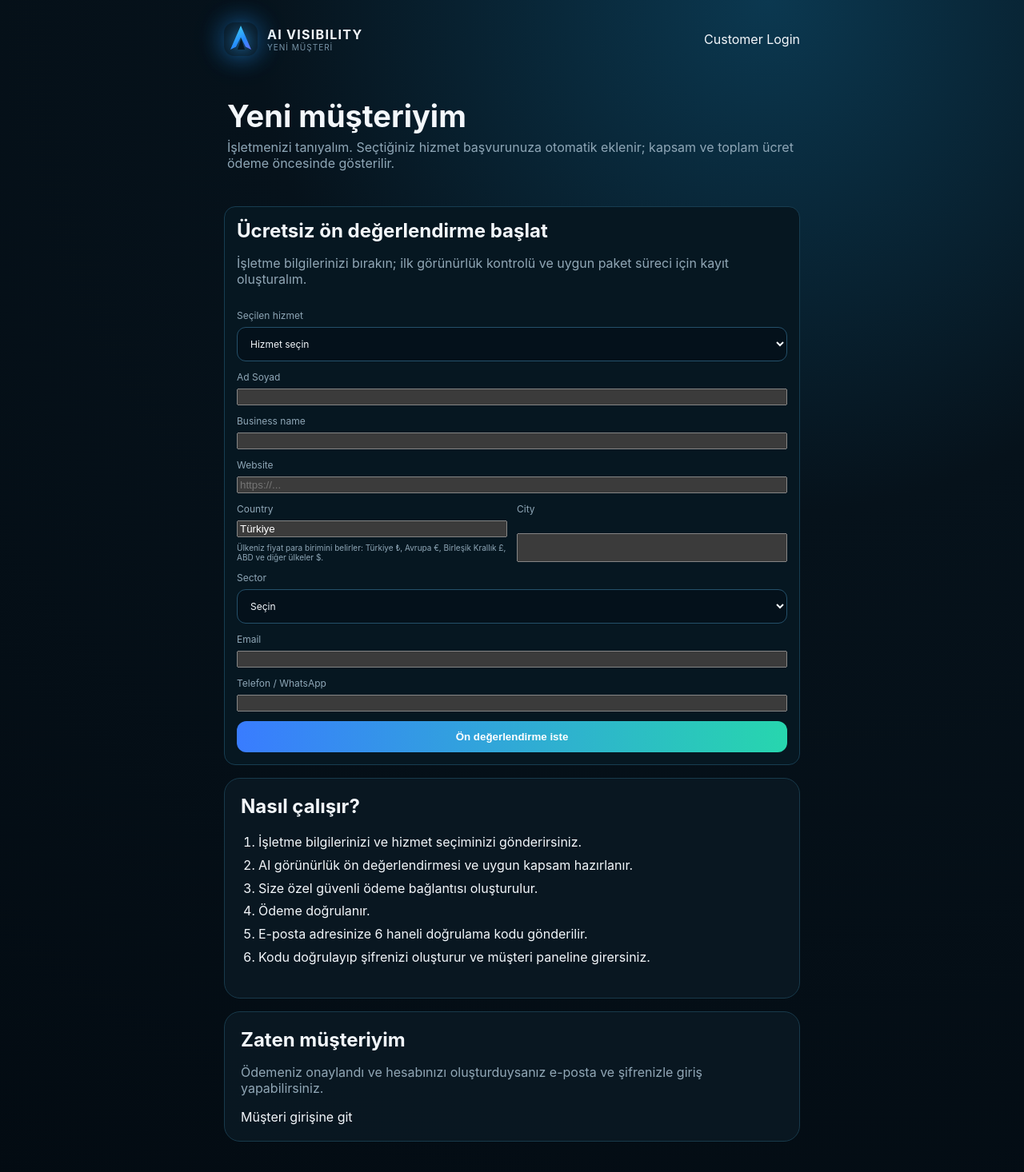
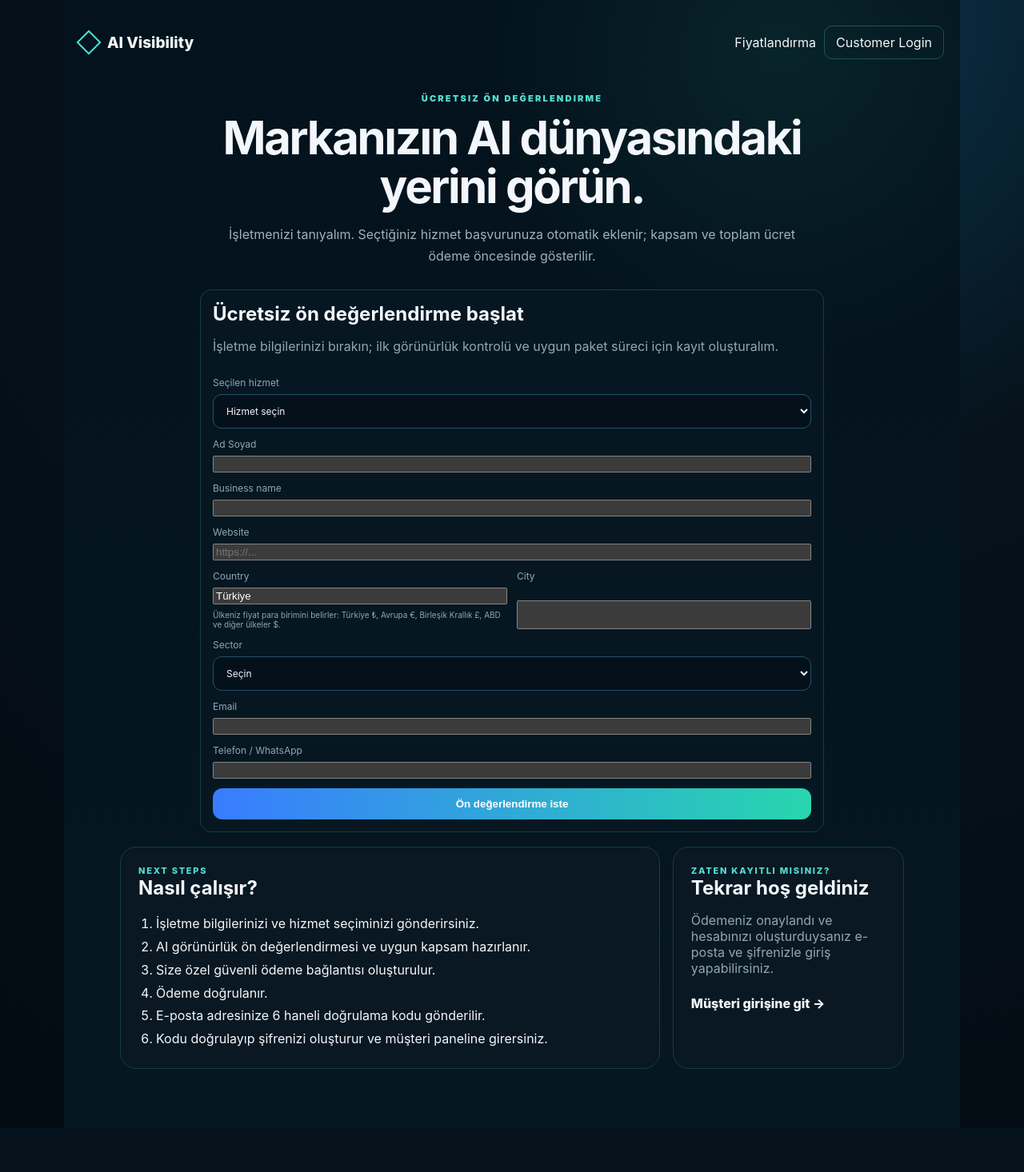
Before and after one commit to mehmetozan-5858/ai-visibility, a Next.js app: page /yeni-musteri in a window 1280 px wide. Shown: the top 1466 px of the page at 80% size. After the commit the page ends 1411 px from the top, so only its background shows below. Built offline with nearby package versions, Linux system fonts and the light colour scheme.

Commit message:
feat: align new customer onboarding with premium public site

```diff
--- a/app/yeni-musteri/page.js
+++ b/app/yeni-musteri/page.js
@@ -7,11 +7,19 @@ export default async function NewCustomerPage({searchParams}){
   const p=await searchParams;const service=allowed.has(String(p?.service||""))?String(p.service):"";const country=String(p?.country||"").slice(0,120);
   const en=country&&!/^(Türkiye|Turkey|TR)$/i.test(country);const language=en?"en":"tr";
   const prices=Object.fromEntries([["TRY","Türkiye"],["EUR","Germany"],["GBP","United Kingdom"],["USD","United States"]].map(([currency,country])=>[currency,[...allowed].map(service=>servicePrice({service,country,language}))]));
-  return <main style={{maxWidth:760,margin:"0 auto",padding:"28px 20px 60px"}}>
-    <header className="top" style={{marginBottom:24}}><Link href="/demo" className="brand"><span className="logo">A</span><div><strong>AI VISIBILITY</strong><small>{en?"NEW CUSTOMER":"YENİ MÜŞTERİ"}</small></div></Link><Link href="/musteri-giris" style={{textDecoration:"none"}}>{en?"Customer Login":"Müşteri Girişi"}</Link></header>
-    <section className="page-head"><div><h1>{en?"I’m a new customer":"Yeni müşteriyim"}</h1><p>{en?"Tell us about your business. Your chosen service is included in your application; scope and total price are shown before payment.":"İşletmenizi tanıyalım. Seçtiğiniz hizmet başvurunuza otomatik eklenir; kapsam ve toplam ücret ödeme öncesinde gösterilir."}</p></div></section>
-    <NewCustomerLeadForm initialService={service} initialCountry={country} initialLanguage={language} prices={prices}/>
-    <section className="panel" style={{marginBottom:16}}><h2>{en?"How it works":"Nasıl çalışır?"}</h2><ol style={{lineHeight:1.8,paddingLeft:22}}>{(en?["Submit your business details and selected service.","We prepare an appropriate review and scope.","You receive a secure payment link.","Payment is verified.","A six-digit verification code is sent to your email.","Verify the code, set your password and sign in to your customer portal."]:["İşletme bilgilerinizi ve hizmet seçiminizi gönderirsiniz.","AI görünürlük ön değerlendirmesi ve uygun kapsam hazırlanır.","Size özel güvenli ödeme bağlantısı oluşturulur.","Ödeme doğrulanır.","E-posta adresinize 6 haneli doğrulama kodu gönderilir.","Kodu doğrulayıp şifrenizi oluşturur ve müşteri paneline girersiniz."]).map(step=><li key={step}>{step}</li>)}</ol></section>
-    <section className="panel"><h2>{en?"Already a customer?":"Zaten müşteriyim"}</h2><p>{en?"If your payment is verified and your account is created, sign in with your email and password.":"Ödemeniz onaylandı ve hesabınızı oluşturduysanız e-posta ve şifrenizle giriş yapabilirsiniz."}</p><Link href="/musteri-giris">{en?"Customer login":"Müşteri girişine git"}</Link></section>
+  const steps=en?["Submit your business details and selected service.","We prepare an appropriate review and scope.","You receive a secure payment link.","Payment is verified.","A six-digit verification code is sent to your email.","Verify the code, set your password and sign in to your customer portal."]:["İşletme bilgilerinizi ve hizmet seçiminizi gönderirsiniz.","AI görünürlük ön değerlendirmesi ve uygun kapsam hazırlanır.","Size özel güvenli ödeme bağlantısı oluşturulur.","Ödeme doğrulanır.","E-posta adresinize 6 haneli doğrulama kodu gönderilir.","Kodu doğrulayıp şifrenizi oluşturur ve müşteri paneline girersiniz."];
+  return <main style={{minHeight:"100vh",background:"radial-gradient(circle at 80% 4%,rgba(70,234,215,.08),transparent 24%),linear-gradient(180deg,#03121c,#061722)",padding:"24px 20px 60px"}}>
+    <div style={{maxWidth:1080,margin:"0 auto"}}>
+      <header style={{display:"flex",justifyContent:"space-between",alignItems:"center",gap:16,padding:"8px 0 30px",flexWrap:"wrap"}}>
+        <Link href="/" style={{display:"flex",alignItems:"center",gap:12,textDecoration:"none",color:"#eff8f8",fontWeight:800,fontSize:19}}><span style={{width:22,height:22,border:"2px solid #4be5d6",transform:"rotate(45deg)",display:"inline-block"}}/>AI Visibility</Link>
+        <div style={{display:"flex",gap:10,alignItems:"center",flexWrap:"wrap"}}><Link href="/hizmetler" style={{textDecoration:"none"}}>{en?"Pricing":"Fiyatlandırma"}</Link><Link href="/musteri-giris" style={{padding:"10px 14px",border:"1px solid rgba(81,218,208,.28)",borderRadius:10,textDecoration:"none"}}>{en?"Customer Login":"Müşteri Girişi"}</Link></div>
+      </header>
+      <section style={{textAlign:"center",maxWidth:760,margin:"12px auto 28px"}}><div style={{fontSize:11,letterSpacing:".2em",fontWeight:900,color:"#54dfd0",textTransform:"uppercase"}}>{en?"Free assessment":"Ücretsiz ön değerlendirme"}</div><h1 style={{fontSize:"clamp(38px,5vw,58px)",lineHeight:1.05,letterSpacing:"-.04em",margin:"12px 0 14px"}}>{en?"See where your brand stands in AI search.":"Markanızın AI dünyasındaki yerini görün."}</h1><p style={{color:"#9fb2b8",fontSize:16,lineHeight:1.7}}>{en?"Tell us about your business. Your chosen service is included in your application; scope and total price are shown before payment.":"İşletmenizi tanıyalım. Seçtiğiniz hizmet başvurunuza otomatik eklenir; kapsam ve toplam ücret ödeme öncesinde gösterilir."}</p></section>
+      <div style={{maxWidth:780,margin:"0 auto"}}><NewCustomerLeadForm initialService={service} initialCountry={country} initialLanguage={language} prices={prices}/></div>
+      <div style={{display:"grid",gridTemplateColumns:"1.4fr .6fr",gap:16,maxWidth:980,margin:"18px auto 0"}}>
+        <section className="panel" style={{padding:22}}><div style={{fontSize:11,color:"#54dfd0",fontWeight:800,letterSpacing:".16em",textTransform:"uppercase"}}>{en?"Next steps":"Sonraki adımlar"}</div><h2>{en?"How it works":"Nasıl çalışır?"}</h2><ol style={{lineHeight:1.8,paddingLeft:22,marginBottom:0}}>{steps.map(step=><li key={step}>{step}</li>)}</ol></section>
+        <section className="panel" style={{padding:22}}><div style={{fontSize:11,color:"#54dfd0",fontWeight:800,letterSpacing:".16em",textTransform:"uppercase"}}>{en?"Already registered?":"Zaten kayıtlı mısınız?"}</div><h2>{en?"Welcome back":"Tekrar hoş geldiniz"}</h2><p>{en?"If your payment is verified and your account is created, sign in with your email and password.":"Ödemeniz onaylandı ve hesabınızı oluşturduysanız e-posta ve şifrenizle giriş yapabilirsiniz."}</p><Link href="/musteri-giris" style={{display:"inline-block",marginTop:8,fontWeight:800}}>{en?"Customer login →":"Müşteri girişine git →"}</Link></section>
+      </div>
+    </div>
   </main>;
 }
```
